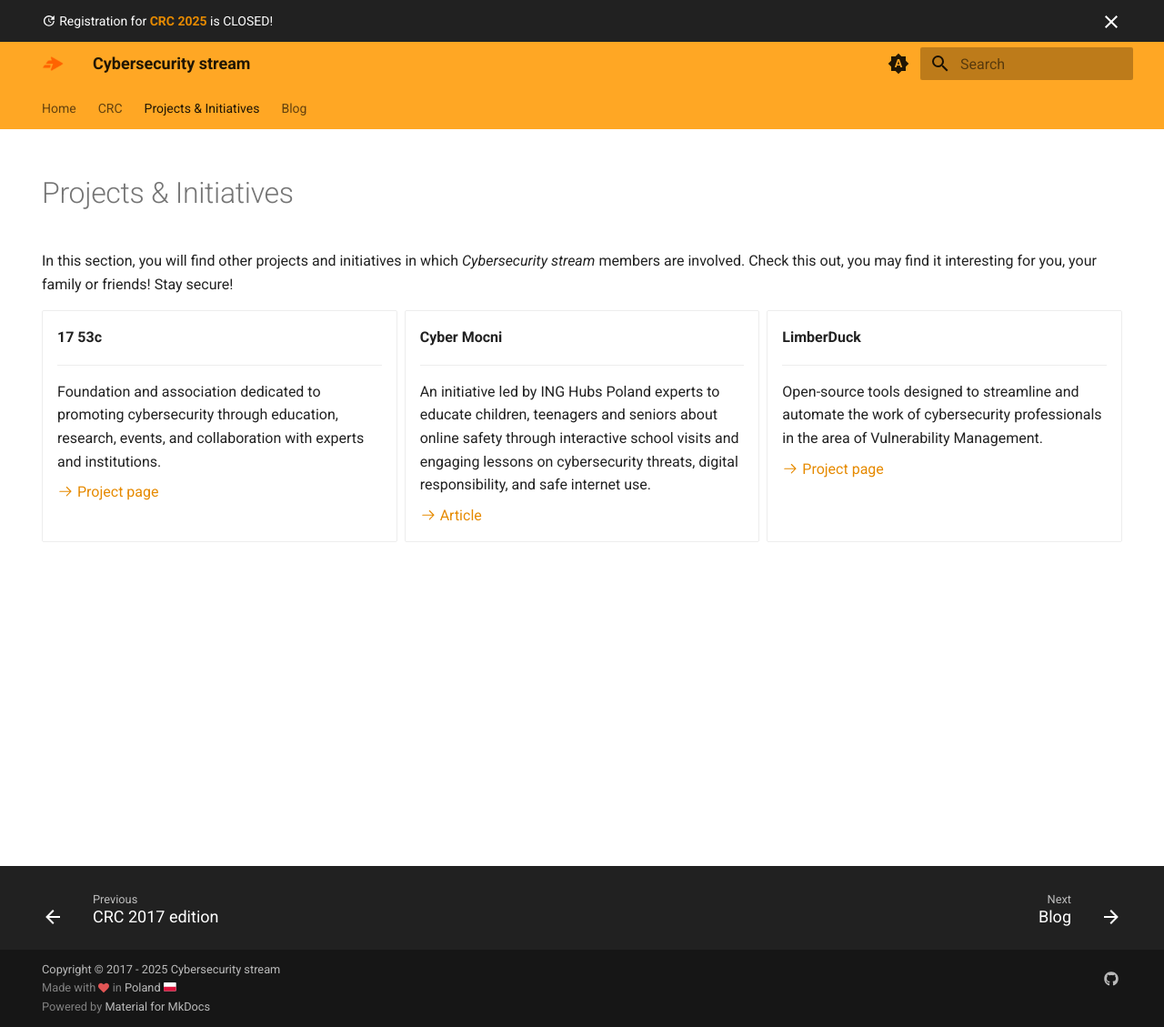
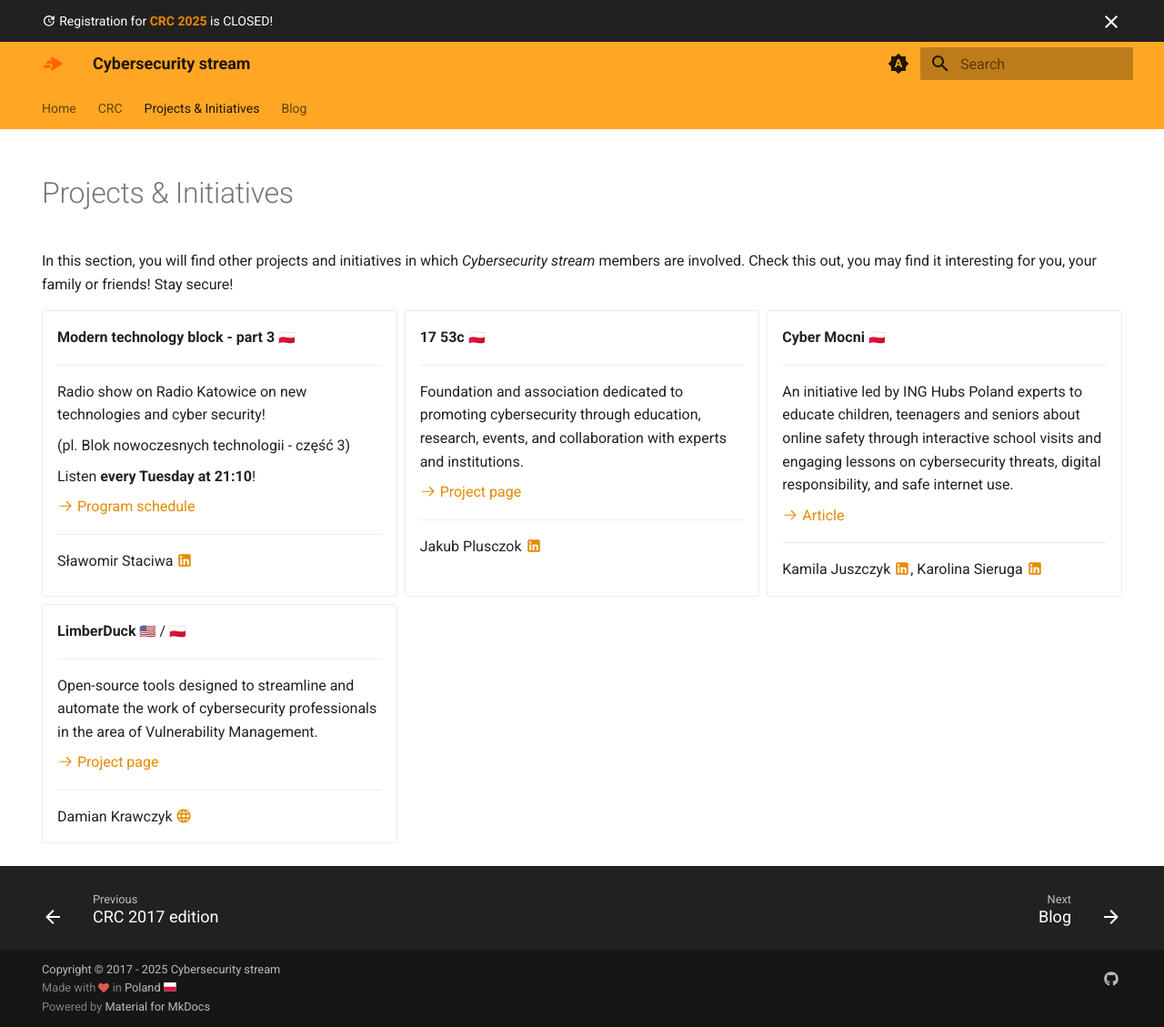
Before and after one commit to cybersecuritystream/cybersecuritystream.github.io, an MkDocs documentation site: the page built from docs/projects-initiatives/index.md, in a window 1280 px wide and 1129 px high. Shown: the whole window at 91% size. Built offline with MkDocs 1.6.1 and Material for MkDocs 9.7.7, drawn with Linux system fonts in a browser that asks for light colours; emoji names are drawn with the system emoji font.

Commit message:
Modern technology block - part 3

```diff
--- a/docs/projects-initiatives/index.md
+++ b/docs/projects-initiatives/index.md
@@ -13,7 +14,23 @@
 
 <div class="grid cards" markdown>
 
--   __17 53c__
+-   __Modern technology block - part 3__ :flag_pl:
+
+    ---
+
+    Radio show on Radio Katowice on new technologies and cyber security!
+
+    (pl. Blok nowoczesnych technologii - część 3)
+
+    Listen **every Tuesday at 21:10**!
+
+    [:octicons-arrow-right-24: Program schedule](https://www.radio.katowice.pl/ramowka.html)
+
+    ---
+
+    Sławomir Staciwa [:material-linkedin:][slawomir-staciwa-in]
+
+-   __17 53c__ :flag_pl:
 
     ---
 
@@ -21,7 +38,11 @@
 
     [:octicons-arrow-right-24: Project page](https://1753c.io)
 
--   __Cyber Mocni__
+    ---
+
+    Jakub Plusczok [:material-linkedin:][jakub-plusczok-in]
+
+-   __Cyber Mocni__  :flag_pl:
 
     ---
 
@@ -29,7 +50,12 @@
 
     [:octicons-arrow-right-24: Article](https://inghubspoland.com/news/cyber-mocni-take-care-of-childrens-online-safety)
 
--   __LimberDuck__
+    ---
+
+    Kamila Juszczyk [:material-linkedin:][kamila-juszczyk-in],
+    Karolina Sieruga [:material-linkedin:][karolina-sieruga-in]
+
+-   __LimberDuck__ :flag_us: / :flag_pl:
 
     ---
 
@@ -37,4 +63,8 @@
 
     [:octicons-arrow-right-24: Project page](https://limberduck.org)
 
+    ---
+
+    Damian Krawczyk [:material-web:][damian-krawczyk-web]
+
 </div>
```
Also changed, not shown: other parts of docs/projects-initiatives/index.md (+1 -0 lines).
